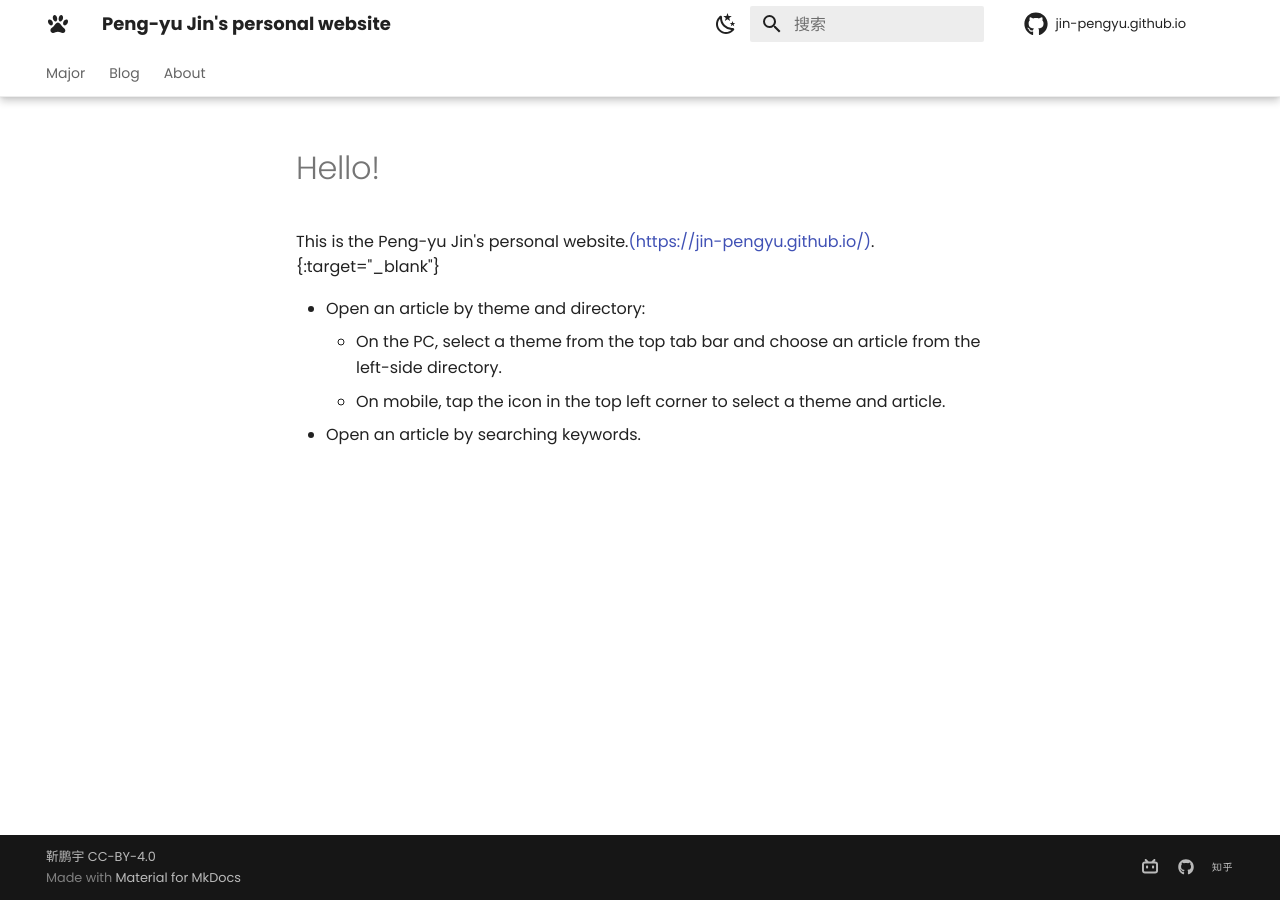
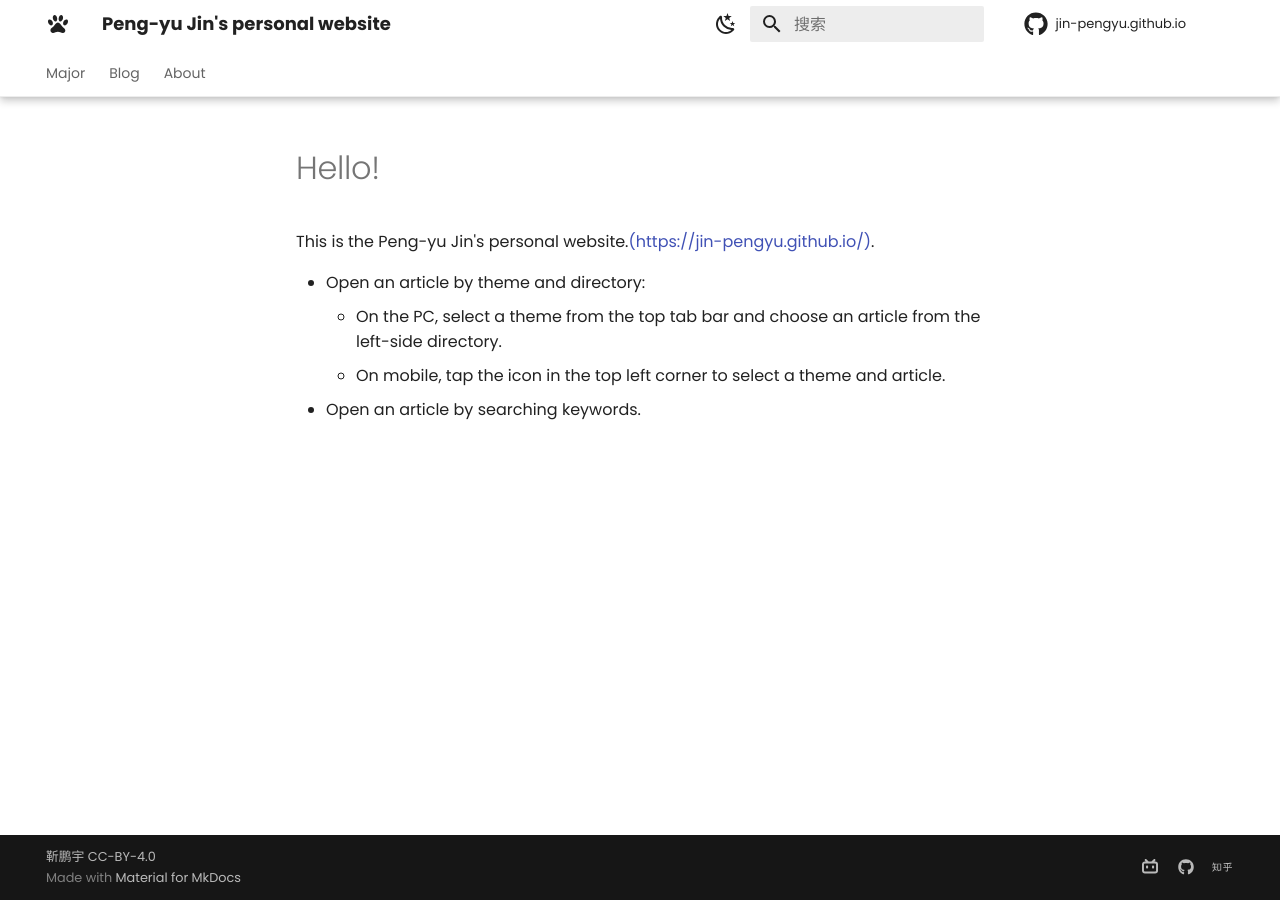
Before and after one commit to Pengyu-Jin/Pengyu-Jin.github.io, an MkDocs documentation site: the page built from docs/index.md, in a window 1280 px wide. Built offline with MkDocs 1.6.1 and Material for MkDocs 9.7.7, drawn with Linux system fonts in a browser that asks for light colours; comment, search, counter and statistics services are not loaded.

Commit message:
style change 279

```diff
--- a/docs/index.md
+++ b/docs/index.md
@@ -1,6 +1,6 @@
 # Hello!
 
-This is the Peng-yu Jin's personal website.[(https://jin-pengyu.github.io/)](https://jin-pengyu.github.io/).{:target="_blank"}
+This is the Peng-yu Jin's personal website.[(https://jin-pengyu.github.io/)](https://jin-pengyu.github.io/){:target="_blank"}.
 
 - Open an article by theme and directory:
     - On the PC, select a theme from the top tab bar and choose an article from the left-side directory.
--- a/mkdocs.yml
+++ b/mkdocs.yml
@@ -11,6 +11,7 @@ nav:
       - EV:
           - EV: major/EV/EV.md
           - EV Newsletter: major/EV/EV_newsletter.md
+      - Electric Motor: major/electric-motor/electric-motor.md
       - Power System: major/Power System/Power System.md
       - Mathmatic: major/math/math.md
       - Research: major/research/research.md
```
